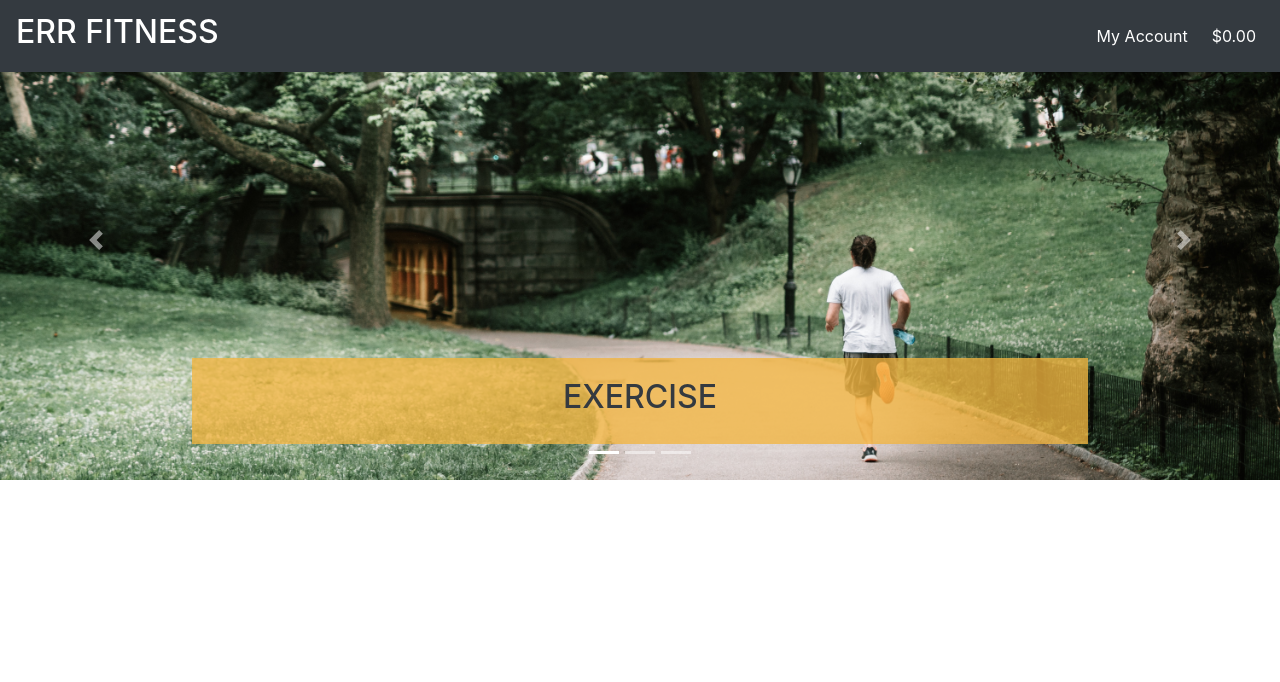
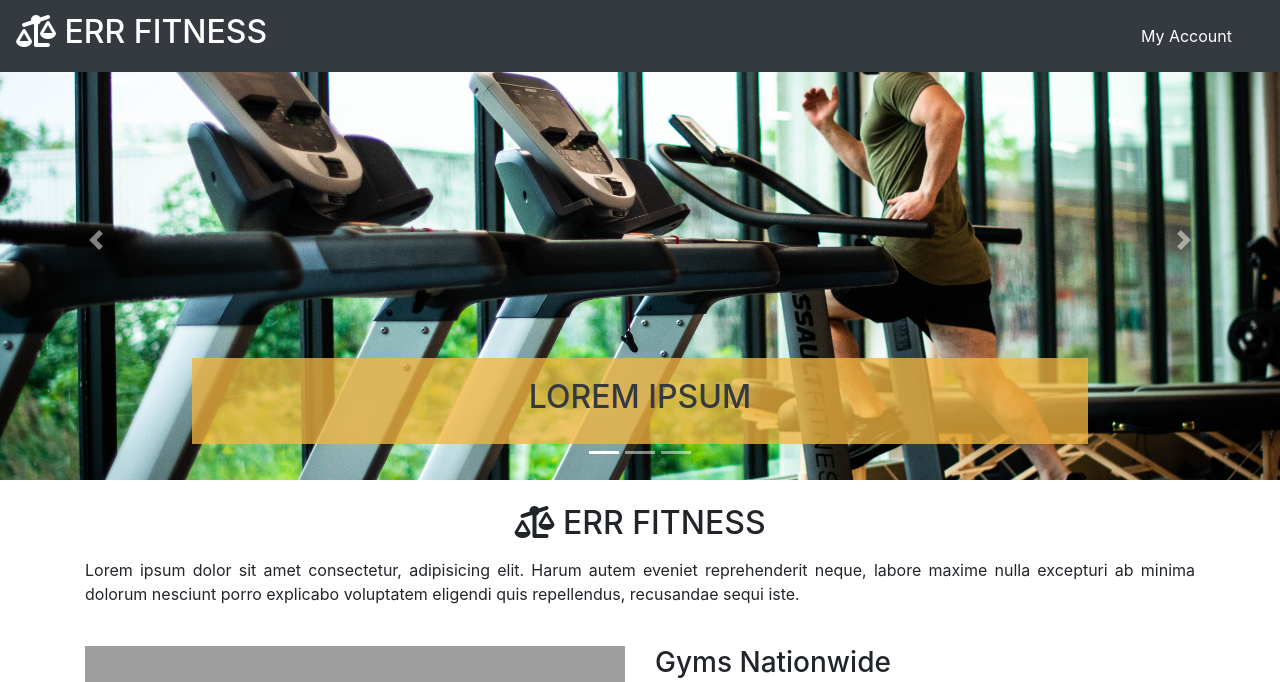
Before and after one commit to juliandunne1234/err-fitness, a Django app: page / in a window 1280 px wide. Shown: the top 682 px of the page. Before the commit the page ends 480 px from the top, so only its background shows below. Run offline with Django 3.2, Linux system fonts and the light colour scheme; some libraries are stand-ins or nearby versions; grey boxes are pictures that could not be loaded.

Commit message:
completed homepage header and css

```diff
--- a/home/templates/home/index.html
+++ b/home/templates/home/index.html
@@ -21,21 +21,21 @@
                 </ol>
                 <div class="carousel-inner">
                     <div class="carousel-item active">
-                        <img class="carousel-img w-100" src="/media/exercise.jpg" alt="#">
+                        <img class="carousel-img w-100" src="/media/gym_carousel1.jpg" alt="#">
                         <div class="carousel-caption mb-3">
-                            <h2 class="display-5 text-uppercase carousel-text text-dark px-2">Exercise</h2>
+                            <h2 class="display-5 text-uppercase carousel-text text-dark px-2">Lorem Ipsum</h2>
                         </div>
                     </div>
                     <div class="carousel-item">
-                        <img class="carousel-img w-100" src="/media/nutrition.jpg" alt="#">
+                        <img class="carousel-img w-100" src="/media/gym_carousel2.jpg" alt="#">
                         <div class="carousel-caption mb-3">
-                            <h2 class="display-5 text-uppercase carousel-text text-dark px-2">Nutrition</h2>
+                            <h2 class="display-5 text-uppercase carousel-text text-dark px-2">Lorem Ipsum</h2>
                         </div>
                     </div>
                     <div class="carousel-item">
-                        <img class="carousel-img w-100" src="/media/recovery.jpg" alt="#">
+                        <img class="carousel-img w-100" src="/media/gym_carousel3.jpg" alt="#">
                         <div class="carousel-caption mb-3">
-                            <h2 class="display-5 text-uppercase carousel-text text-dark px-1">Recovery</h2>
+                            <h2 class="display-5 text-uppercase carousel-text text-dark px-1">Lorem Ipsum</h2>
                         </div>
                     </div>
                 </div>
@@ -51,4 +51,120 @@
         </div>
     </div>
 </div>
+
+<div class="container my-2 py-2">
+    <div class="row text-center py-2">
+        <div class="col-12 text-center">
+            <h2 class="display-5 text-uppercase">
+                <i class="fas fa-balance-scale-left"></i> ERR Fitness
+            </h2>
+        </div>
+    </div>
+    <div class="row">
+        <div class="col-12">
+            <p class="text-justify">
+                Lorem ipsum dolor sit amet consectetur, adipisicing elit. Harum autem eveniet reprehenderit neque, labore
+                maxime nulla excepturi ab minima dolorum nesciunt porro explicabo voluptatem eligendi quis repellendus,
+                recusandae sequi iste.
+            </p>
+        </div>
+    </div>
+</div>
+
+<div class="container my-2 py-2">
+    <div class="row">
+        <div class="col-12 d-md-none">
+            <h3 class="display-5 text-center">
+                Gyms Nationwide
+            </h3>
+        </div>
+    </div>
+    <div class="row">
+        <div class="col-12 col-md-6">
+            <img class="gym-service-img" src="/media/gyms.jpg" alt="#">
+        </div>
+        <div class="col-12 col-md-6">
+            <h3 class="display-5 d-none d-md-block">
+                Gyms Nationwide
+            </h3>
+            <p class="d-none d-md-block">
+                Lorem ipsum dolor sit amet consectetur, adipisicing elit. Harum autem eveniet reprehenderit neque, labore
+                maxime nulla excepturi ab minima dolorum nesciunt porro explicabo voluptatem eligendi quis repellendus,
+                recusandae sequi iste.
+            </p>
+        </div>
+    </div>
+</div>
+<div class="container my-2 py-2">
+    <div class="row">
+        <div class="col-12 d-md-none">
+            <h3 class="display-5 text-center">
+                Workout & Nutritional Plans
+            </h3>
+        </div>
+    </div>
+    <div class="row">
+        <div class="col-12 col-md-6">
+            <h3 class="display-5 d-none d-md-block">
+                Workout & Nutrional Plans
+            </h3>
+            <p class="d-none d-md-block">
+                Lorem ipsum dolor sit amet consectetur, adipisicing elit. Harum autem eveniet reprehenderit neque, labore
+                maxime nulla excepturi ab minima dolorum nesciunt porro explicabo voluptatem eligendi quis repellendus,
+                recusandae sequi iste.
+            </p>
+        </div>
+        <div class="col-12 col-md-6">
+            <img class="gym-service-img" src="/media/nutrition_shake.jpg" alt="#">
+        </div>
+    </div>
+</div>
+<div class="container my-2 py-2">
+    <div class="row">
+        <div class="col-12 d-md-none">
+            <h3 class="display-5 text-center">
+                ERR Community Chat
+            </h3>
+        </div>
+    </div>
+    <div class="row">
+        <div class="col-12 col-md-6">
+            <img class="gym-service-img" src="/media/social_chat.jpg" alt="#">
+        </div>
+        <div class="col-12 col-md-6">
+            <h3 class="display-5 d-none d-md-block">
+                ERR Community Chat
+            </h3>
+            <p class="d-none d-md-block">
+                Lorem ipsum dolor sit amet consectetur, adipisicing elit. Harum autem eveniet reprehenderit neque, labore
+                maxime nulla excepturi ab minima dolorum nesciunt porro explicabo voluptatem eligendi quis repellendus,
+                recusandae sequi iste.
+            </p>
+        </div>
+    </div>
+</div>
+<div class="container my-2 py-2">
+    <div class="row">
+        <div class="col-12 d-md-none">
+            <h3 class="display-5 text-center">
+                ERR Store
+            </h3>
+        </div>
+    </div>
+    <div class="row">
+        <div class="col-12 col-md-6">
+            <h3 class="display-5 d-none d-md-block">
+                ERR Store
+            </h3>
+            <p class="d-none d-md-block">
+                Lorem ipsum dolor sit amet consectetur, adipisicing elit. Harum autem eveniet reprehenderit neque, labore
+                maxime nulla excepturi ab minima dolorum nesciunt porro explicabo voluptatem eligendi quis repellendus,
+                recusandae sequi iste.
+            </p>
+        </div>
+        <div class="col-12 col-md-6">
+            <img class="gym-service-img" src="/media/gym_store.jpg" alt="#">
+        </div>
+    </div>
+</div>
 {% endblock %}
--- a/static/css/base.css
+++ b/static/css/base.css
@@ -11,3 +11,10 @@ html {
 .carousel-caption {
     background-color: rgba(244, 181, 63, 0.77);
 }
+
+.gym-service-img {
+    height: 35vh;
+    width: 100%;
+    object-fit: cover;
+    object-position: center;
+}
--- a/templates/base.html
+++ b/templates/base.html
@@ -38,8 +38,8 @@
   <body>
     <header class="container-extend fixed-top">
       <nav class="navbar navbar-expand-lg navbar-dark bg-dark py-2">
-        <a class="navbar-brand nav-logo-font text-uppercase text-white" href="{% url 'home' %}">
-            <h2 class="display">ERR Fitness</h2>
+        <a class="navbar-brand  text-uppercase text-white" href="{% url 'home' %}">
+            <h2 class="display"><i class="fas fa-balance-scale-left"></i> ERR Fitness</h2>
         </a>
         <button class="navbar-toggler" type="button" data-toggle="collapse" data-target="#navbarNav"
             aria-controls="navbarNav" aria-expanded="false" aria-label="Toggle navigation">
@@ -72,8 +72,6 @@
                           <p class="my-0">
                               {% if grand_total %}
                                   ${{ grand_total|floatformat:2 }}
-                              {% else %}
-                                  $0.00
                               {% endif %}
                           </p>
                       </div>
```
Also changed, not shown: media/exercise.jpg (deleted), media/gym_carousel1.jpg (added), media/gym_carousel2.jpg (added), media/social_chat.jpg (added), 5 other files.
